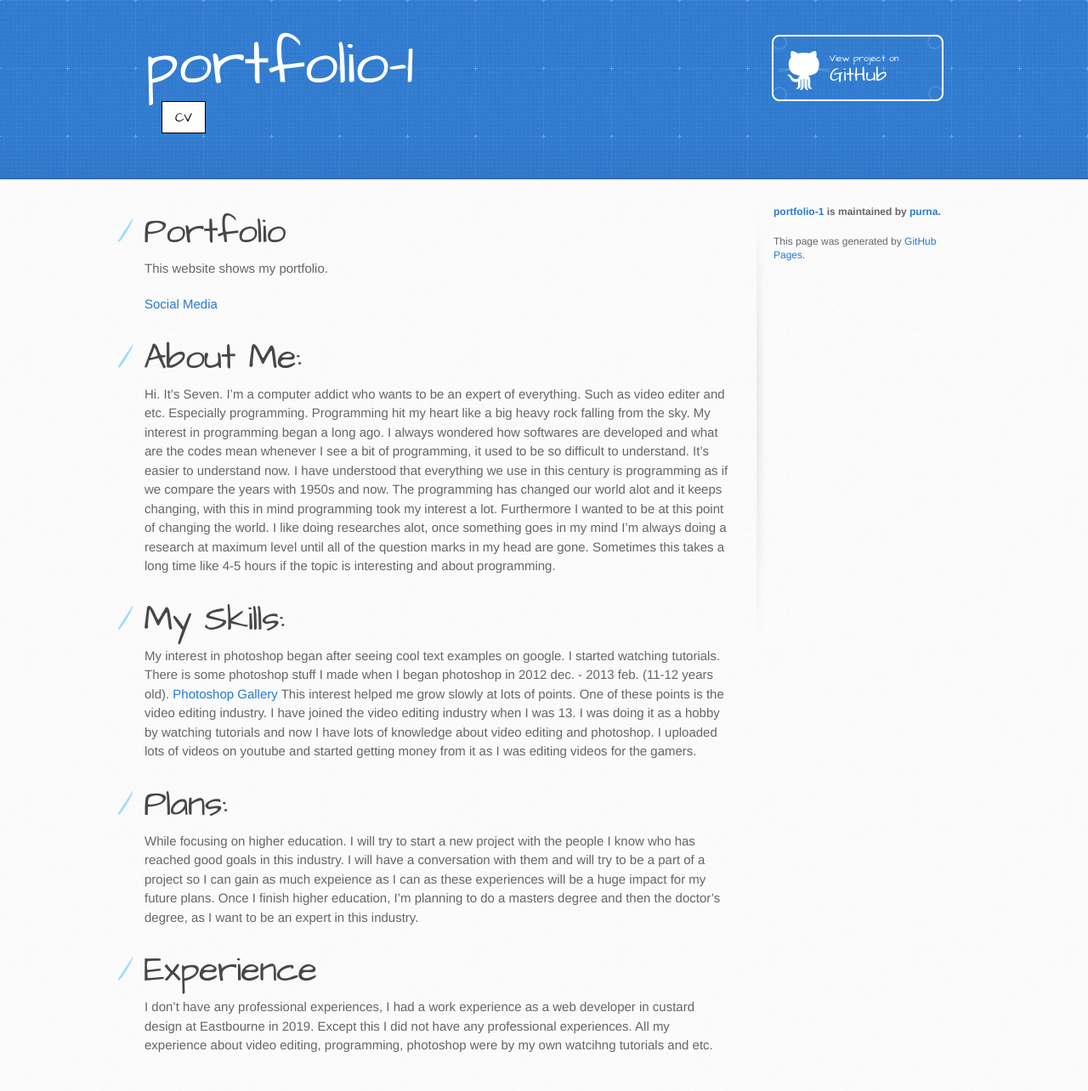
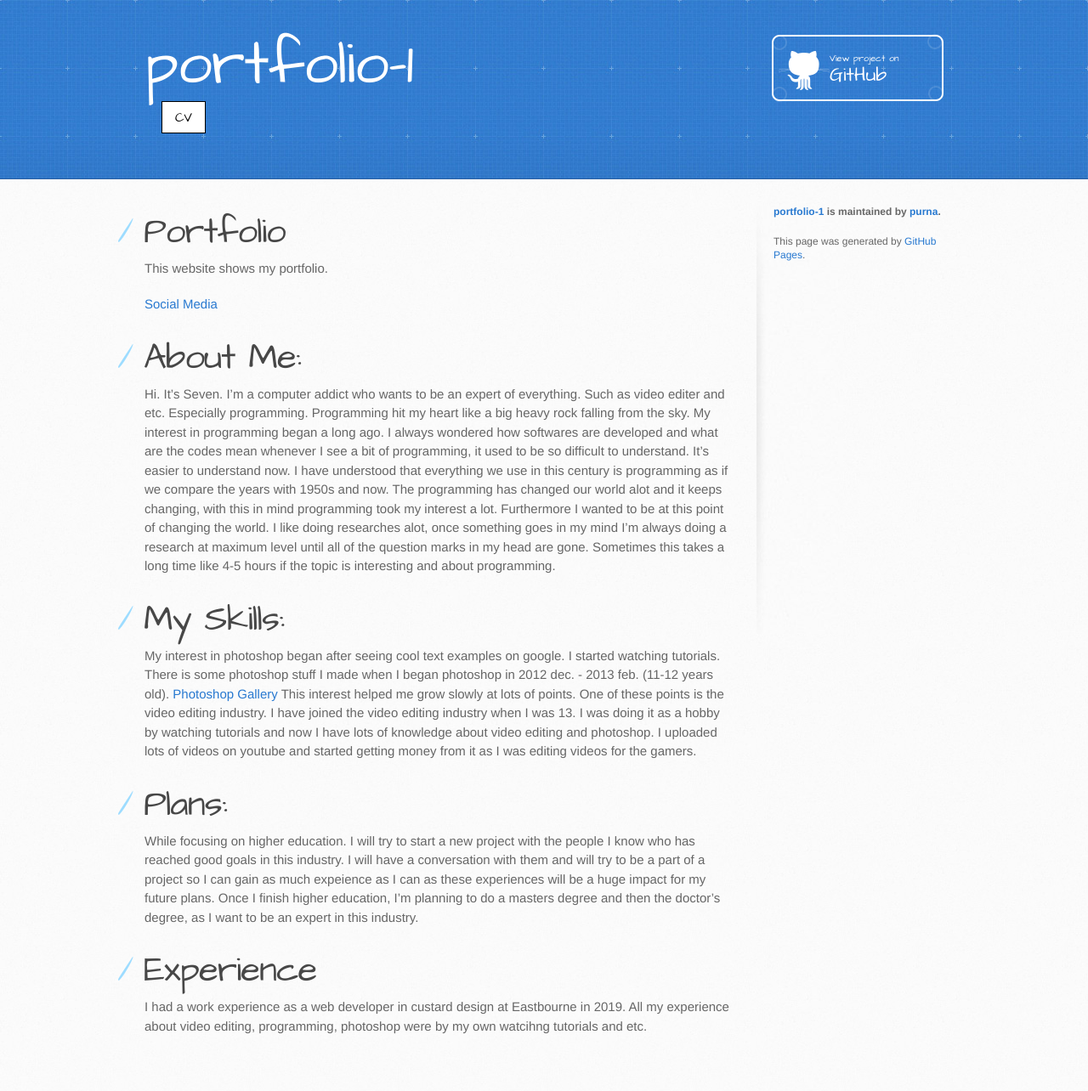
Before and after one commit to purna/portfolio-1, a Jekyll site: the page built from index.md, in a window 1280 px wide. Shown: the whole page at 85% size. Built offline with Jekyll 4.4.1, drawn with Linux system fonts in a browser that asks for light colours; our own code applies the rules of GitHub Pages for plain Markdown files; the repository's description, which GitHub fills in, is left out; after the commit the page ends 1262 px from its top, so only the background shows below that.

Commit message:
Update index.md

```diff
--- a/index.md
+++ b/index.md
@@ -17,4 +17,4 @@ This interest helped me grow slowly at lots of points. One of these points is th
 While focusing on higher education. I will try to start a new project with the people I know who has reached good goals in this industry. I will have a conversation with them and will try to be a part of a project so I can gain as much expeience as I can as these experiences will be a huge impact for my future plans. Once I finish higher education, I'm planning to do a masters degree and then the doctor's degree, as I want to be an expert in this industry.
 
 # Experience
-I don't have any professional experiences, I had a work experience as a web developer in custard design at Eastbourne in 2019. Except this I did not have any professional experiences. All my experience about video editing, programming, photoshop were by my own watcihng tutorials and etc.
+I had a work experience as a web developer in custard design at Eastbourne in 2019. All my experience about video editing, programming, photoshop were by my own watcihng tutorials and etc.
```
